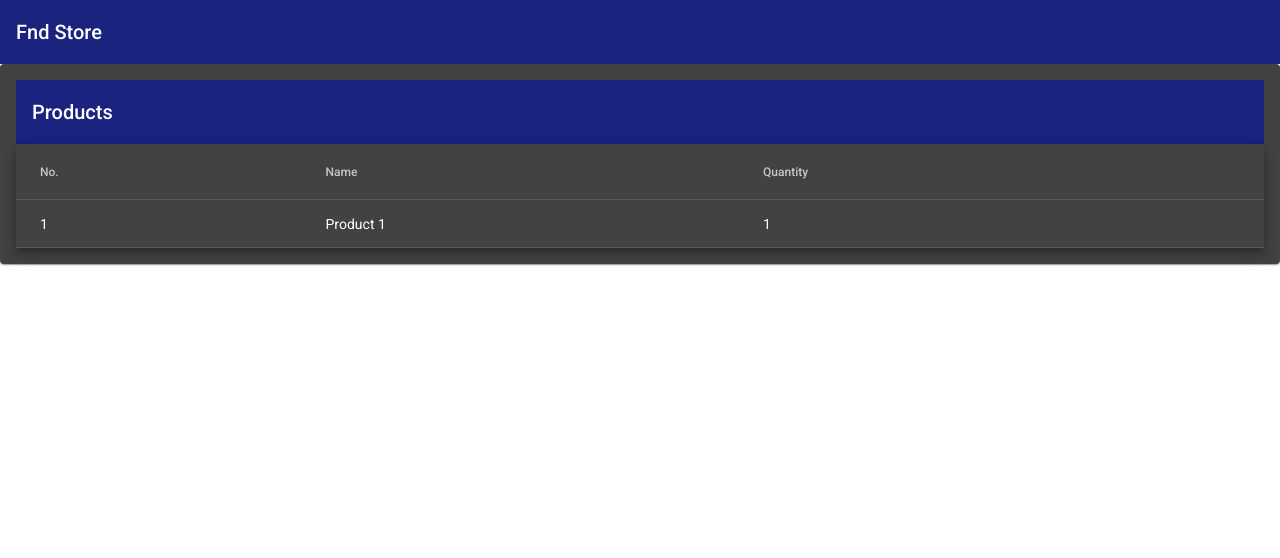
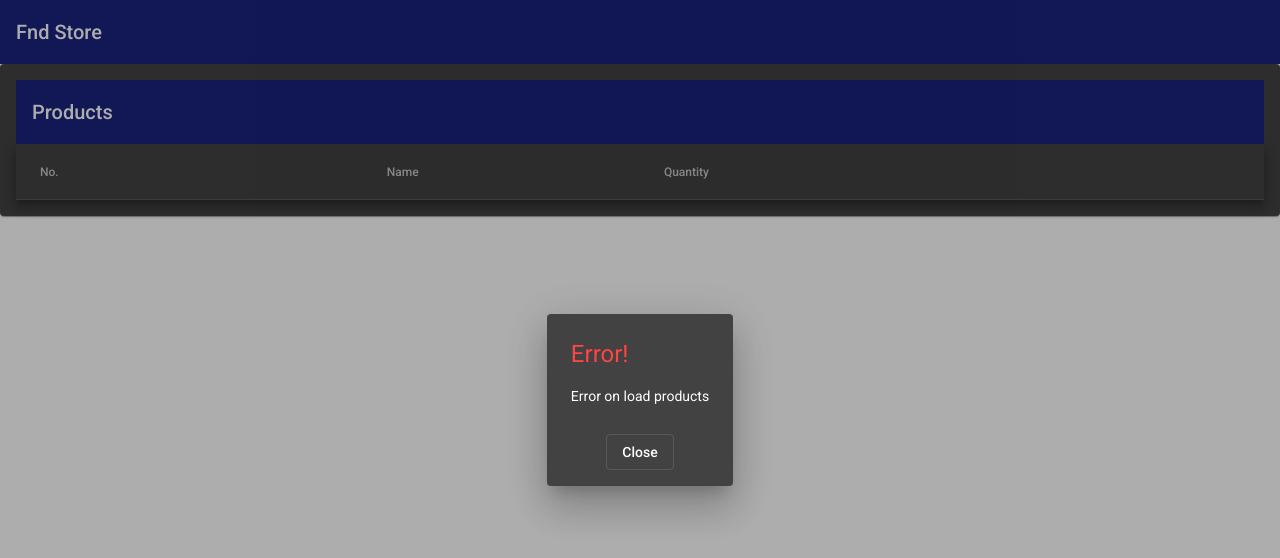
Before and after one commit to fndcaique/fnd-store-web-angular, an Angular app: page /products in a window 1280 px wide. Shown: the top 558 px of the page. Built offline with nearby package versions, Linux system fonts and the light colour scheme; no server answers.

Commit message:
add error dialog & spinner to products component

```diff
--- a/src/app/products/products.module.ts
+++ b/src/app/products/products.module.ts
@@ -1,5 +1,6 @@
 import { CommonModule } from '@angular/common';
 import { NgModule } from '@angular/core';
+import { SharedModule } from '../shared/shared.module';
 
 import { AppMaterialModule } from './../shared/app-material/app-material.module';
 import { ProductsRoutingModule } from './products-routing.module';
@@ -12,7 +13,8 @@ import { ProductsComponent } from './products/products.component';
   imports: [
     CommonModule,
     ProductsRoutingModule,
-    AppMaterialModule
+    AppMaterialModule,
+    SharedModule
   ]
 })
 export class ProductsModule { }
--- a/src/app/products/products/products.component.html
+++ b/src/app/products/products/products.component.html
@@ -1,10 +1,13 @@
 <mat-card>
-  <mat-toolbar color="primary">Products</mat-toolbar>
+  <div *ngIf="products$ | async as products; else loading">
     <table
       mat-table
       [dataSource]="products"
       class="mat-elevation-z8"
     >
+      <caption>
+        <mat-toolbar color="primary">Products</mat-toolbar>
+      </caption>
       <ng-container matColumnDef="id">
         <th
           mat-header-cell
@@ -44,4 +47,10 @@
         *matRowDef="let row; columns: displayedColumns;"
       ></tr>
     </table>
+  </div>
+  <ng-template #loading>
+    <div class="loading-spinner">
+      <mat-spinner></mat-spinner>
+    </div>
+  </ng-template>
 </mat-card>
--- a/src/app/products/products/products.component.scss
+++ b/src/app/products/products/products.component.scss
@@ -1,3 +1,9 @@
 table {
   width: 100%;
 }
+
+.loading-spinner {
+  display: flex;
+  align-items: center;
+  justify-content: center;
+}
--- a/src/app/products/products/products.component.ts
+++ b/src/app/products/products/products.component.ts
@@ -1,5 +1,9 @@
 import { Component, OnInit } from '@angular/core';
+import { MatDialog } from '@angular/material/dialog';
+import { catchError, Observable, of } from 'rxjs';
 import { Product } from '../model/product';
+import { ProductsService } from '../services/products.service';
+import { ErrorDialogComponent } from './../../shared/components/error-dialog/error-dialog.component';
 
 @Component({
   selector: 'app-products',
@@ -8,22 +12,32 @@ import { Product } from '../model/product';
 })
 export class ProductsComponent implements OnInit {
 
-  products: Product[] = [
-    {
-      id: 1,
-      name: 'Product 1',
-      quantity: 1
-    }
-  ];
+  products$: Observable<Product[]>;
   displayedColumns = ['id', 'name', 'quantity'];
 
 
-  constructor() {
+  constructor(
+    private productsService: ProductsService,
+    public dialog: MatDialog
+  ) {
     /* TODO document why this constructor is empty */
+    this.products$ = this.productsService.findAll()
+      .pipe(
+        catchError(error => {
+          this.onError('Error on load products')
+          return of([]);
+        })
+      );
   }
 
   ngOnInit(): void {
     // TODO document why this method 'ngOnInit' is empty
   }
 
+  onError(errorMessage: string) {
+    this.dialog.open(ErrorDialogComponent, {
+      data: errorMessage
+    })
+  }
+
 }
```
Lines whose indentation alone changed are shown as unchanged.
